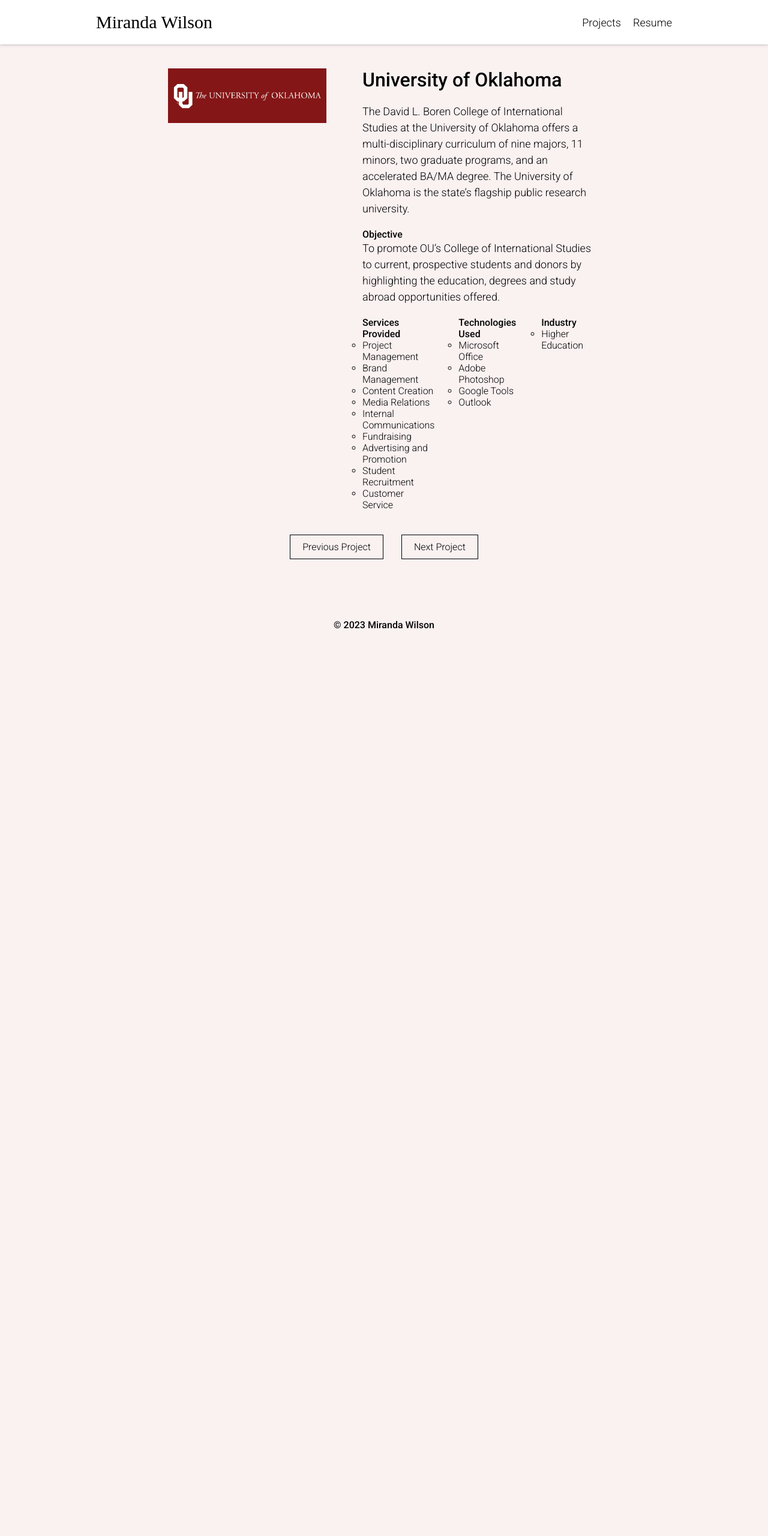
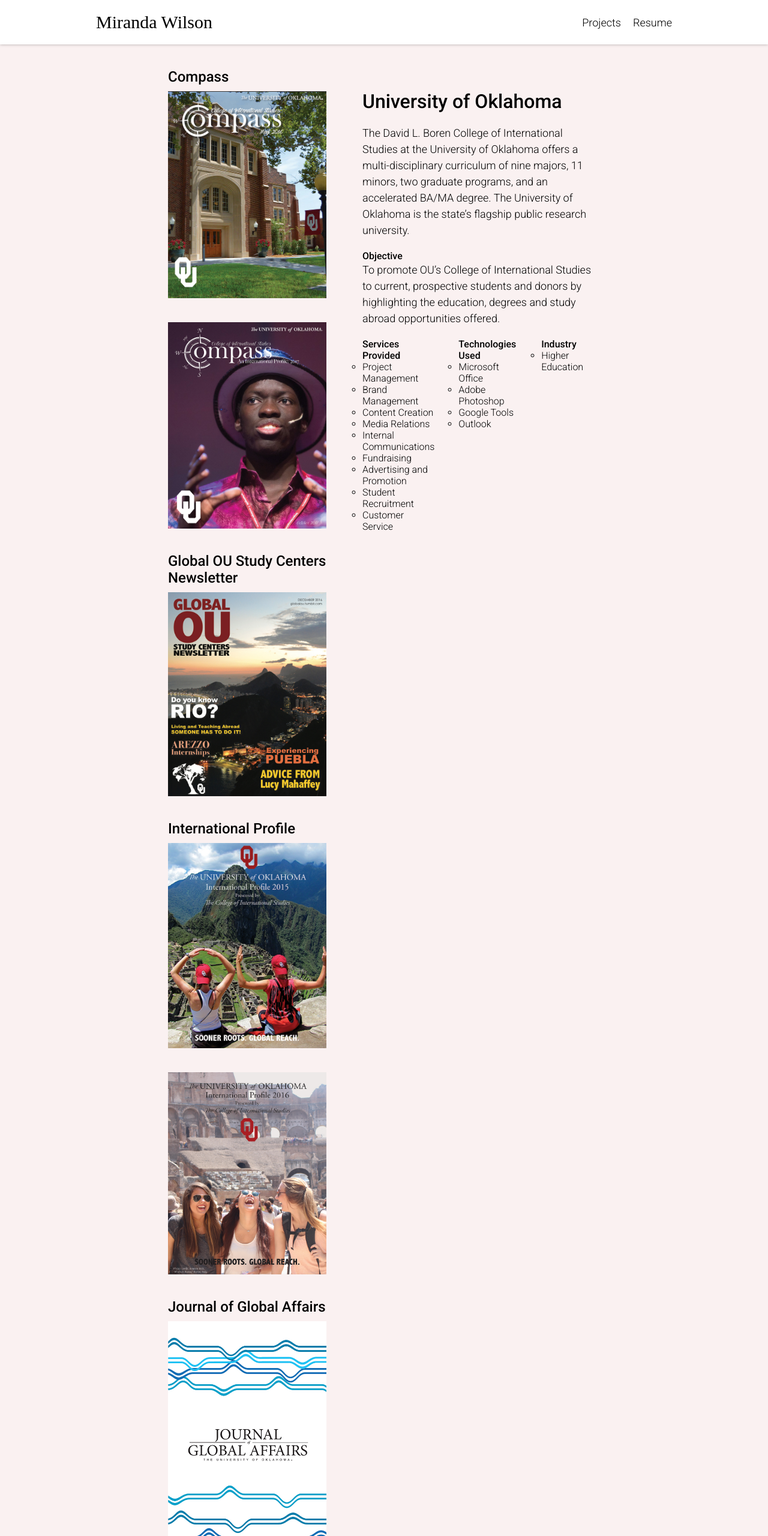
Before and after one commit to justincgreen/mw-portfolio, an Astro site: page /projects/university-of-oklahoma in a window 1280 px wide. Shown: the top 2560 px of the page at 60% size. Before the commit the page ends 1111 px from the top, so only its background shows below. Built offline with nearby package versions, Linux system fonts and the light colour scheme; Astro itself is replaced by a stand-in of ours; a web font is replaced by a local one.

Commit message:
Add OU images

```diff
--- a/src/pages/projects/[project].astro
+++ b/src/pages/projects/[project].astro
@@ -21,6 +21,19 @@
 
 // OU Health
 import hub from '../../images/ou-health/hub.png';
+
+// OU University
+import compass2016 from '../../images/ou/compass-2016.jpg';
+import compass2017 from '../../images/ou/compass-2017.jpg';
+import globalNewsletter from '../../images/ou/global-newsletter-cover.jpg';
+import internationalProfile2015 from '../../images/ou/international-profile-2015.jpg';
+import internationalProfile2016 from '../../images/ou/international-profile-2016.jpg';
+import jgaAffairs from '../../images/ou/jga-affairs.jpg';
+import jgaEntries from '../../images/ou/jga-entries.jpg';
+import snapshotOne from '../../images/ou/snapshot-1.jpg';
+import snapshotTwo from '../../images/ou/snapshot-2.jpg';
+import studyAbroadThree from '../../images/ou/study-abroad-3.jpg';
+import studyAbroadFour from '../../images/ou/study-abroad-4.jpg';
 
 // Ohlovelyone
 import booth from '../../images/ohlovelyone/booth.jpg';
@@ -117,7 +130,39 @@
             (
              <Project>
                <div class="c-project__images" slot="project-images">
-                 <img src={ouSchoolLogo.src} alt="Project image">
+                  <h2 class="u-padding--bottom--xs">Compass</h2>
+                  <a href="https://issuu.com/oucis/docs/2016_compass_final" target="_blank">
+                    <img src={compass2016.src} alt="Compass 2016">
+                  </a>
+                  <a href="https://issuu.com/oucis/docs/compass_final" target="_blank">
+                    <img src={compass2017.src} alt="Compass 2017">
+                  </a>
+                  <h2 class="u-padding--bottom--xs">Global OU Study Centers Newsletter</h2>
+                  <a href="https://globalou.tumblr.com/" target="_blank">
+                    <img src={globalNewsletter.src} alt="Global Newsletter">
+                  </a>
+                  <h2 class="u-padding--bottom--xs">International Profile</h2>
+                  <a href="https://issuu.com/oucis/docs/2015_international_profile" target="_blank">
+                    <img src={internationalProfile2015.src} alt="International Profile 2015">
+                  </a>
+                  <a href="https://issuu.com/oucis/docs/2016_international_profile_e5a107be7b1658" target="_blank">
+                    <img src={internationalProfile2016.src} alt="International Profile 2016">
+                  </a>
+                  <h2 class="u-padding--bottom--xs">Journal of Global Affairs</h2>
+                  <a href="https://issuu.com/oucis/docs/jga_2016" target="_blank">
+                   <img src={jgaAffairs.src} alt="JGA Affairs">
+                  </a>
+                  <img src={jgaEntries.src} alt="JGA Entries">
+                  <h2 class="u-padding--bottom--xs">Snapshot</h2>
+                  <img src={snapshotOne.src} alt="Snapshot">
+                  <img src={snapshotTwo.src} alt="Snapshot">
+                  <h2 class="u-padding--bottom--xs">The Virtures of Study Abroad </h2>
+                  <a href="https://issuu.com/oucis/docs/virtues_2016_" target="_blank">
+                    <img src={studyAbroadThree.src} alt="Snapshot">
+                  </a>
+                  <a href="https://issuu.com/oucis/docs/virtues_volume_iv" target="_blank">
+                    <img src={studyAbroadFour.src} alt="Snapshot">
+                  </a>
                </div>
 
                <div class="c-project__meta" slot="project-meta">
```
Also changed, not shown: src/images/ou/compass-2016.jpg (added), src/images/ou/compass-2017.jpg (added), src/images/ou/global-newsletter-cover.jpg (added), src/images/ou/international-profile-2015.jpg (added), src/images/ou/international-profile-2016.jpg (added), src/images/ou/jga-affairs.jpg (added), src/images/ou/jga-entries.jpg (added), src/images/ou/snapshot-1.jpg (added), src/images/ou/snapshot-2.jpg (added), src/images/ou/study-abroad-3.jpg (added), src/images/ou/study-abroad-4.jpg (added).
